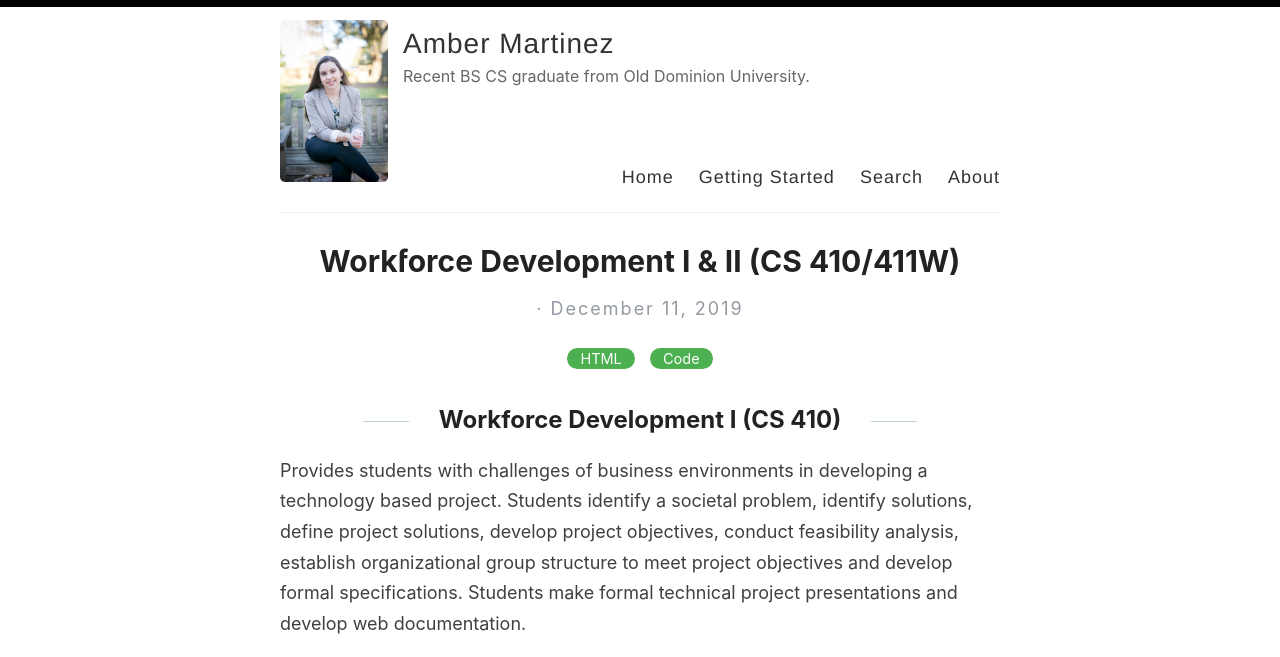
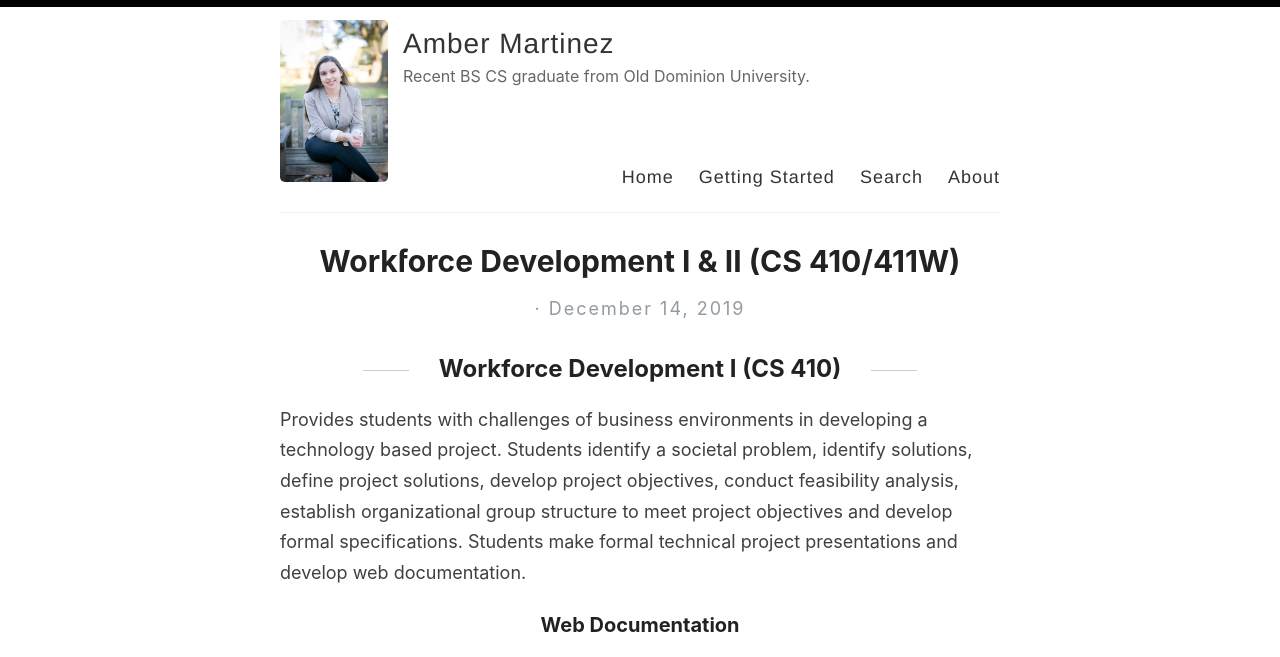
Before and after one commit to AmberNM/AmberNM.github.io, a Jekyll site: the page built from _posts/2019-12-14-workforce-development.md, in a window 1280 px wide and 1400 px high. Shown: the top 657 px of the window. Built offline with Jekyll 4.4.1, drawn with Linux system fonts in a browser that asks for light colours; some of the changed text lies outside the part shown; grey boxes are pictures that could not be loaded.

Commit message:
Workforce Development updates

```diff
--- a/_posts/2019-12-11-pullquotes.md
+++ b/_posts/2019-12-14-workforce-development.md
@@ -1,7 +1,7 @@
 ---
 layout: post
 title: Workforce Development I & II (CS 410/411W)
-categories: [HTML,Code]
+categories:
 excerpt: Provides students with challenges of business environments in developing a technology based project. Students identify a societal problem, identify solutions, define project solutions, develop project objectives, conduct feasibility analysis, establish organizational group structure to meet project objectives and develop formal specifications. Students make formal technical project presentations and develop web documentation. Students will design and develop a project prototype, and demonstrate the prototype to a formal panel along with delivering the formal product specifications and a draft formal grant proposal.
 ---
 
@@ -9,10 +9,12 @@ excerpt: Provides students with challenges of business environments in developin
 
 Provides students with challenges of business environments in developing a technology based project. Students identify a societal problem, identify solutions, define project solutions, develop project objectives, conduct feasibility analysis, establish organizational group structure to meet project objectives and develop formal specifications. Students make formal technical project presentations and develop web documentation.
 
-###
+### Web Documentation
+
+<embed src="https://www.cs.odu.edu/~cpi/old/410/reds19/" style="width: 100%; height: 50vw;">
 
 
-
+<!--
 In graphic design, a pull quote (also known as a lift-out pull quote) is a key phrase, quotation, or excerpt that has been pulled from an article and used as a page layout graphic element, serving to entice readers into the article or to highlight a key topic. {% include pullquote.html quote="It is typically placed in a larger or distinctive typeface and on the same page." %} Pull quotes are often used in magazine and newspaper articles, annual reports, and brochures, as well as on the web. They can add visual interest to text-heavy pages with few images or illustrations.
 
 Placement of a pull quote on a page may be defined in a publication's or website's style guide. Such a typographic device may or may not be aligned with a column on the page. Some designers, for example, choose not to align the quote. In that case, the quotation cuts into two or more columns, as in the example shown. Because the pull quote invites the reader to read about the highlighted material, the pull quote should appear before the text it cites and, generally, fairly close to it.
@@ -20,3 +22,5 @@ Placement of a pull quote on a page may be defined in a publication's or website
 Pull quotes need not be a verbatim copy of the text being quoted; depending on a publication's house style, pull quotes may be abbreviated for space or paraphrased for clarity, with or without indication.
 
 A disadvantage of pull quotes as a design element is that they can disrupt the reading process of readers invested in reading the text sequentially by drawing attention to ghost fragments out of context. At the other extreme, when pull quotes are used to break up what would otherwise be a formless wall of text, pull quote can serve as visual landmarks to help the reader maintain a sense of sequence and place.
+
+ -->
```
